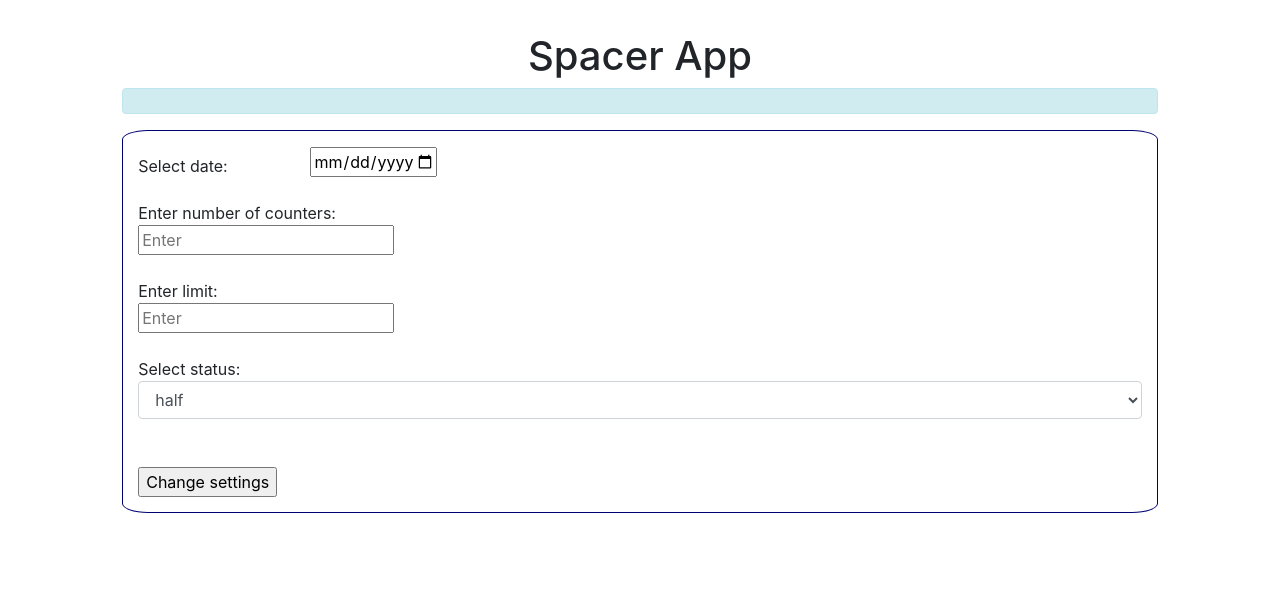
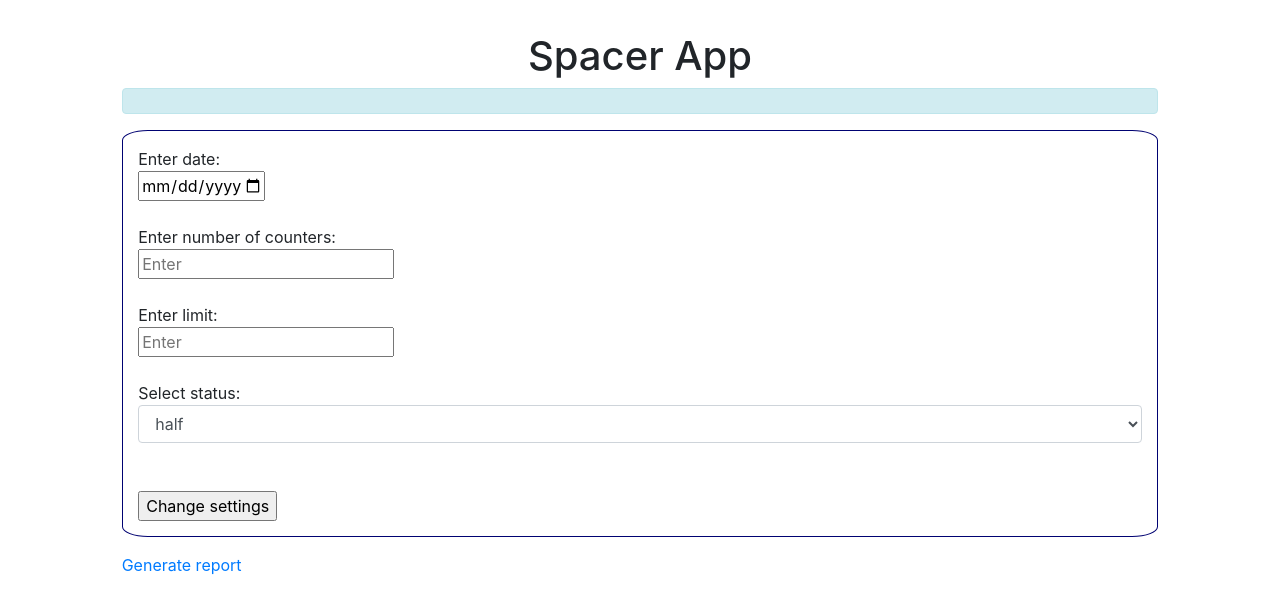
Before and after one commit to dipanshu231099/spacer-app, a PHP site: page /admin.php in a window 1280 px wide. Shown: the top 614 px of the page. Run offline with PHP 8.4, Linux system fonts and the light colour scheme; a stand-in replaces the project's code that opens the database connection.

Commit message:
Update admin.php

```diff
--- a/admin.php
+++ b/admin.php
@@ -61,6 +61,7 @@
         <title>Spacer App </title>
         <link rel="stylesheet" href="stylesheets/style.css">
         <link rel="stylesheet" href="https://stackpath.bootstrapcdn.com/bootstrap/4.3.1/css/bootstrap.min.css" integrity="sha384-ggOyR0iXCbMQv3Xipma34MD+dH/1fQ784/j6cY/iJTQUOhcWr7x9JvoRxT2MZw1T" crossorigin="anonymous">
+
 	</head>
 	<body>
 
@@ -74,12 +75,12 @@
 
 
 		                      <form method="POST" action="<?php echo htmlspecialchars($_SERVER["PHP_SELF"]);?>">
-                                <div class="form-group row">
-                                    <label for="rank" class="col-sm-2 col-form-label">Select date:</label>
-                                    <div class="col-sm-10">
-                                        <input type="date" id="date" name="date" value="" min=<?php echo $r1; ?> max=<?php echo $r2; ?>>
-                                    </div>
-                                </div>
+
+                                    Enter date:<br>
+
+                                        <input type="date" onkeyup= id="date" name="date" value="" min=<?php echo $r1; ?> max=<?php echo $r2; ?>> <br><br>
+
+
 
 
 
@@ -127,6 +128,8 @@
             <br><br>-->
 		     <input type="submit" value="Change settings">
 		</form>
+
+        <a href="./report.php"> Generate report </a>
     </div>
 	</body>
 </html>
```
